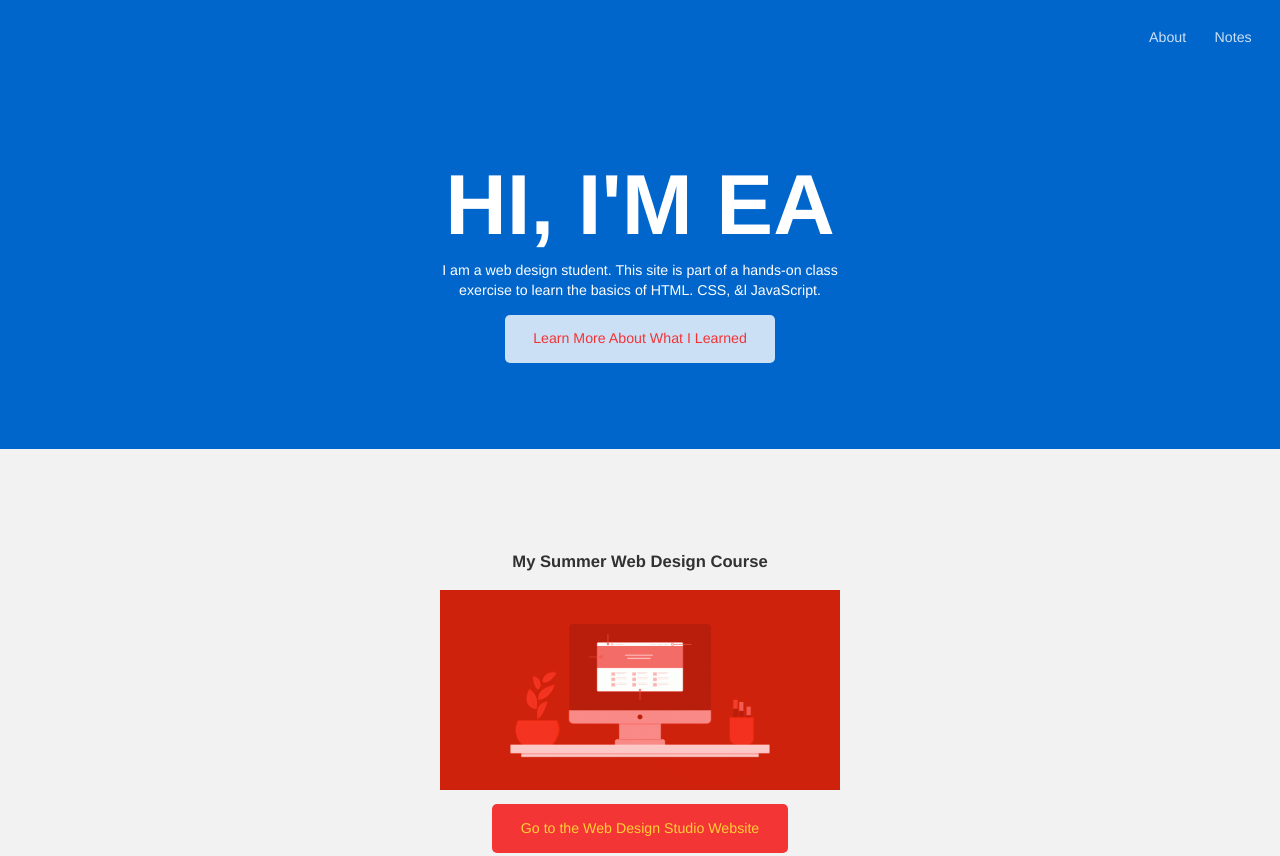
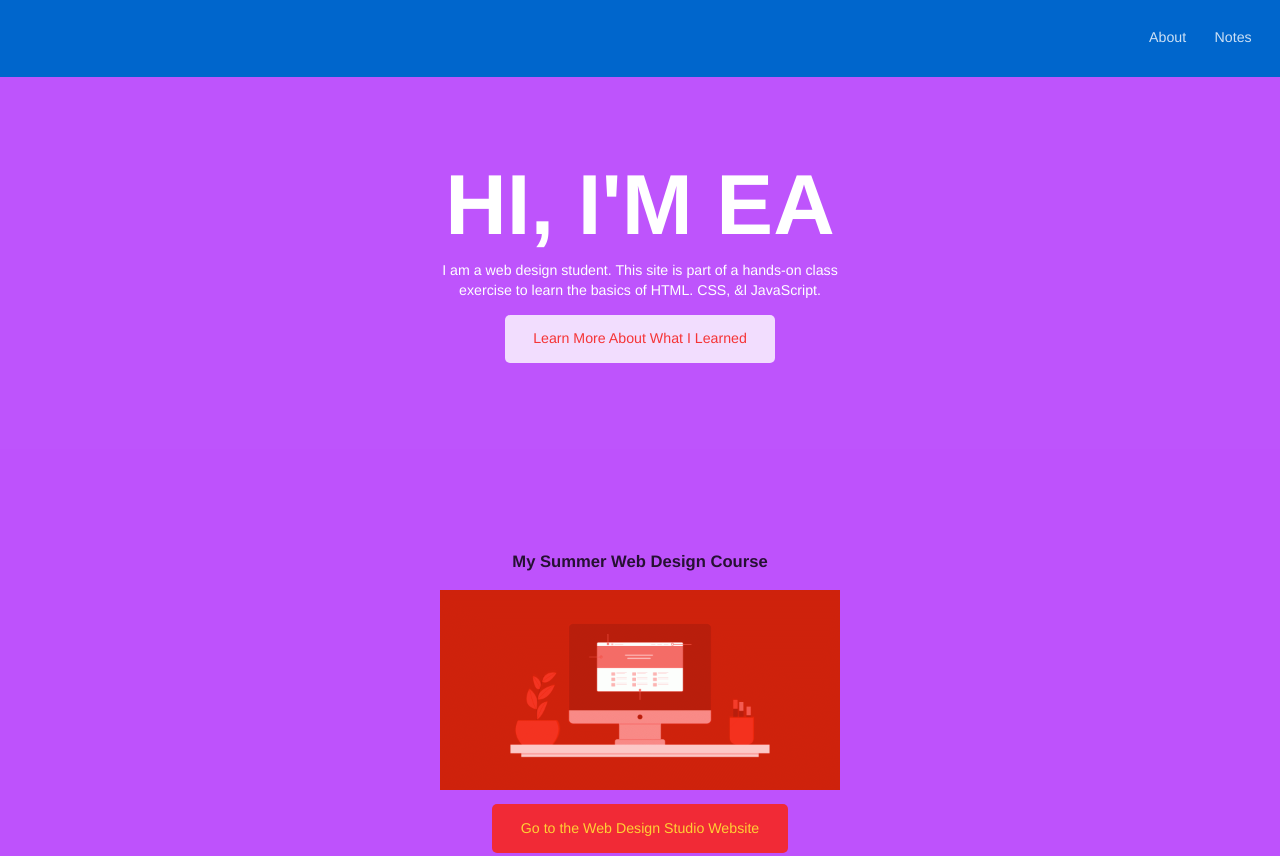
Before and after one commit to IolaniEmily/IolaniEmily.github.io, a plain HTML site: page index.html in a window 1280 px wide. Shown: the top 856 px of the page. Drawn offline with Linux system fonts and the light colour scheme.

Commit message:
edited link

```diff
--- a/css/style.css
+++ b/css/style.css
@@ -83,12 +83,12 @@ header a:hover {
 
 /* MAIN */
 main {
-    background: rgba(0,0,0,.05);
+    background: rgba(190, 82, 252);
 }
 
 /* HERO SECTION */
 .hero {
-    background-color: rgba(0, 102, 204, 1);
+    background-color: rgb(190, 84, 252);
     text-align: center;
     color: white;
     padding: 6em 1em;
```
Also changed, not shown: about.html (+1 -1 lines), notes.html (+1 -1 lines).
